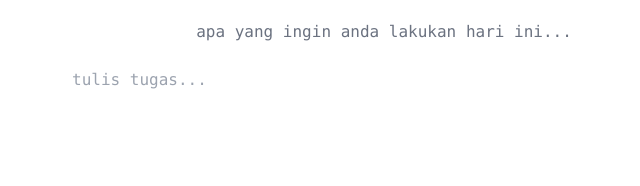
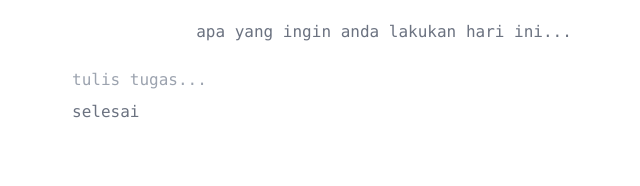
Before and after one commit to albaehaki/todo-list, a React (Create React App) app: page / in a window 1280 px wide. Shown: the top 186 px of the page, without its empty margins (256-896 px from the left). Built offline with nearby package versions, Linux system fonts and the light colour scheme.

Commit message:
wah sekarang dah bisa menampilkan kegiatan yang dah selesai

```diff
--- a/src/App.tsx
+++ b/src/App.tsx
@@ -8,7 +8,7 @@ function App() {
   const [text, setText] = useState<string>("");
   const [ToDo, setToDo] = useState<any>([]);
   const [done, setDone] = useState<any>([]);
-  const [key, setKey] = useState<any>();
+  const [stasiun, setStasiun] = useState<any>([]);
 
   const onchange = (e: any) => {
     setText(e.target.value);
@@ -25,9 +25,14 @@ function App() {
   const selesai = (e: any) => {
     if (e.target.checked) {
       console.log(ToDo[e.target.value]);
-      console.log(ToDo[e.target.value].id);
-      console.log(ToDo.filter((a: any) => a !== a[e.target.value]));
-      setDone(ToDo.filter((a: any) => a.includes(a[e.target.value])));
+
+      setDone(done.concat(ToDo.filter((a: any) => a == ToDo[e.target.value])));
+
+      setToDo(ToDo.filter((a: any) => a !== ToDo[e.target.value]));
+
+      if (e.target.checked) {
+        e.target.checked = false;
+      }
     } else {
     }
   };
@@ -36,7 +41,7 @@ function App() {
     <div className="grid text-gray-500 font-mono">
       <p className="m-auto my-5">apa yang ingin anda lakukan hari ini...</p>
       <Input state={text} onchange={onchange} onsubmit={onsubmit} />
-      <Output todo={ToDo} hapus={selesai} setKey={setKey} />
+      <Output todo={ToDo} done={done} hapus={selesai} />
     </div>
   );
 }
--- a/src/component/Output.tsx
+++ b/src/component/Output.tsx
@@ -1,6 +1,6 @@
 import React, { useState } from "react";
 
-function Output({ todo, hapus, setKey }: any) {
+function Output({ todo, hapus, done }: any) {
   const [radio, setRadio] = useState<string>("");
 
   return (
@@ -12,7 +12,6 @@ function Output({ todo, hapus, setKey }: any) {
               <input
                 className="my-auto accent-gray-500"
                 onChange={(e: any) => {
-                  setKey(i);
                   hapus(e);
                 }}
                 value={i}
@@ -23,6 +22,22 @@ function Output({ todo, hapus, setKey }: any) {
           );
         })}
       </div>
+      <div className="m-auto w-10/12 sm:w-8/12 md:w-1/2 grid">
+        <p className="px-2 py-1">selesai</p>
+        {done.map((todo: any, i: number) => {
+          return (
+            <div key={i} className="flex px-2 border-b-[1px] py-1 flex-row">
+              <input
+                className="my-auto accent-gray-500"
+                value={i}
+                checked
+                type="checkbox"
+              />
+              <p className="px-2 break-all line-through">{todo}</p>
+            </div>
+          );
+        })}
+      </div>
     </div>
   );
 }
```
